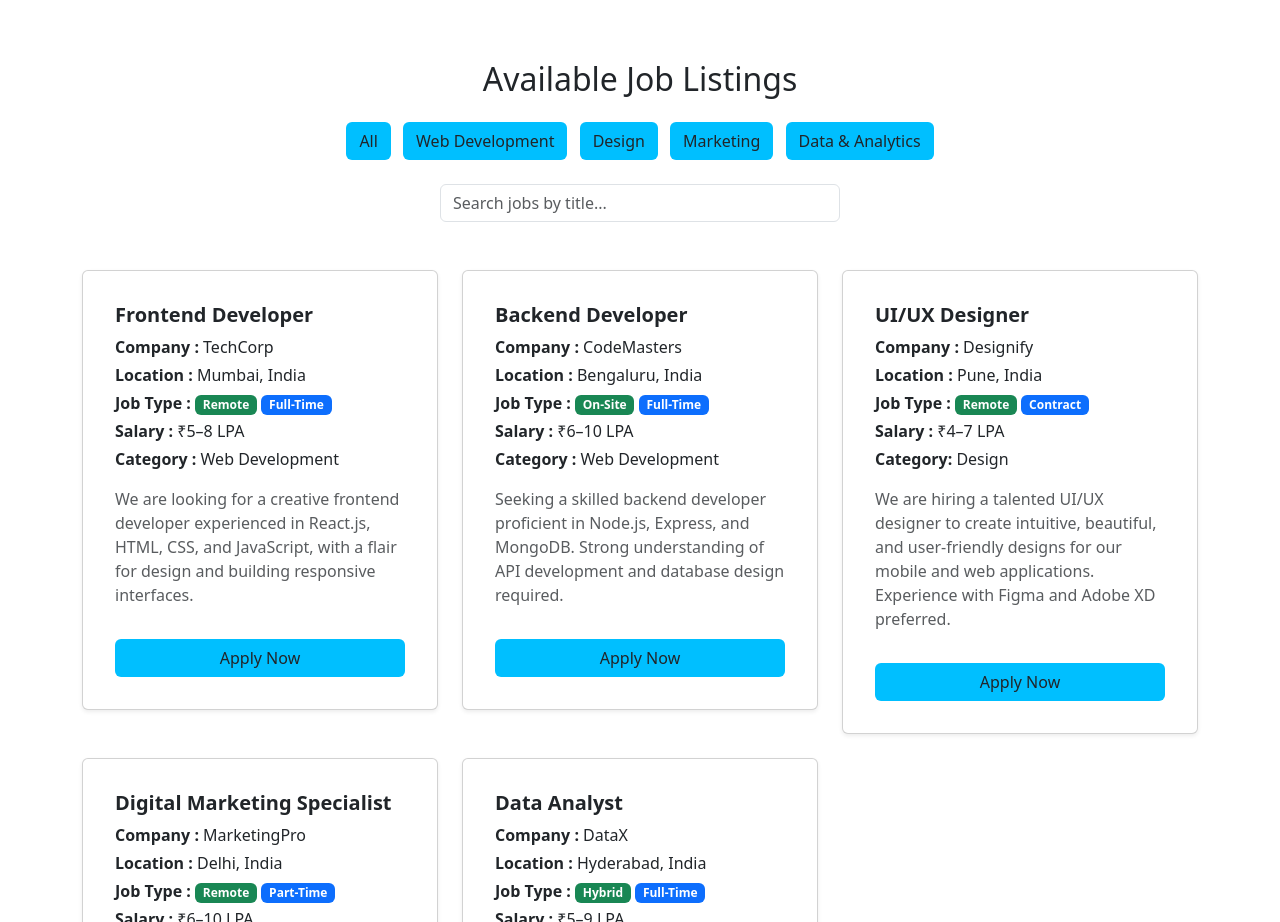
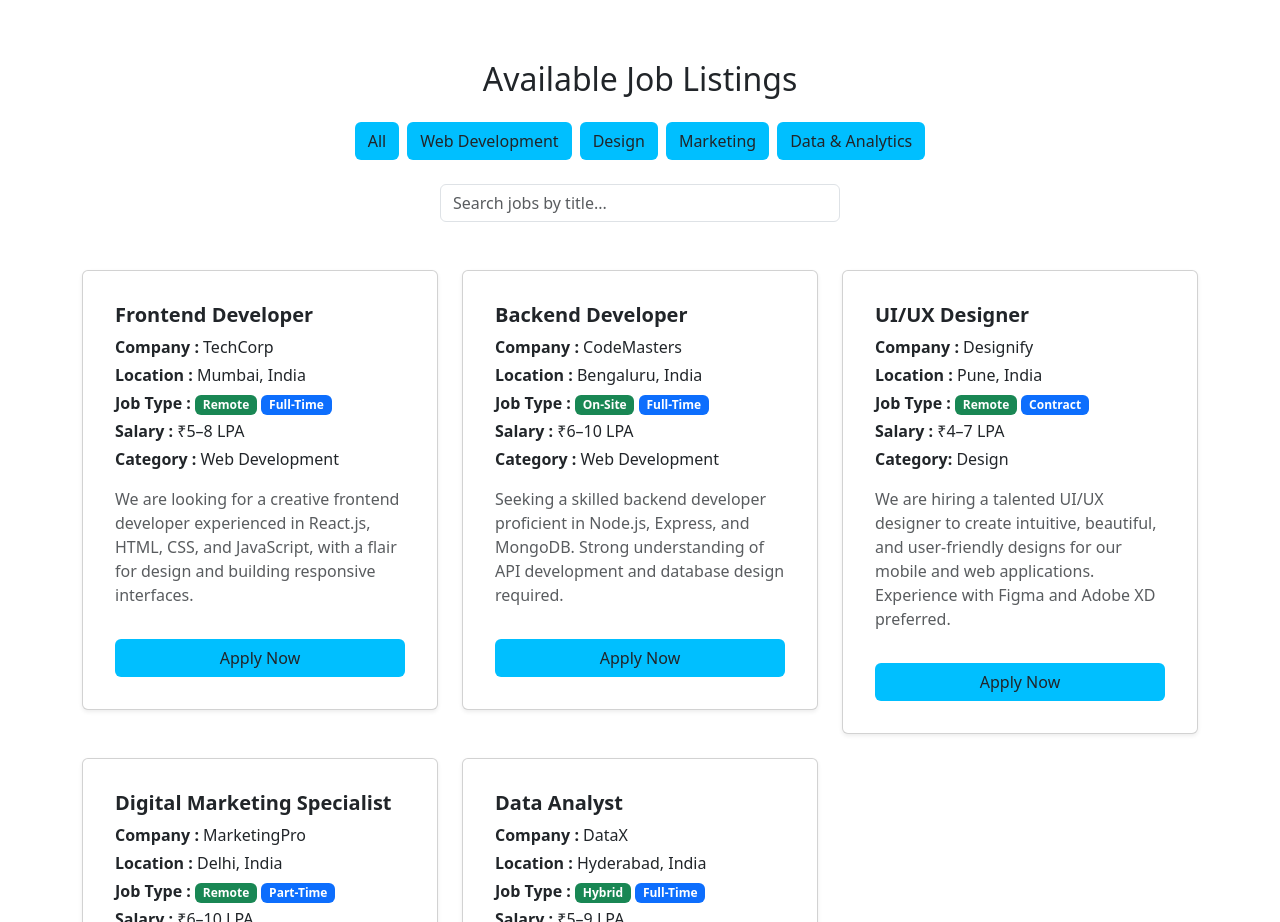
Before and after one commit to rarestone0309/job-portal, a plain HTML site: page index.html in a window 1280 px wide. Shown: the part 1320-2242 px from the top of the page. Drawn offline with nearby package versions, Linux system fonts and the light colour scheme.

Commit message:
Update index.html

```diff
--- a/index.html
+++ b/index.html
@@ -294,41 +294,23 @@
       <h2 class="text-center mb-4">Available Job Listings</h2>
       <!-- Filter Buttons -->
       <div class="text-center mb-4">
-        <button
-          class="btn mx-1 filter-btn"
-          style="background-color: #00bfff"
-          data-filter="all"
-        >
+  <div class="d-flex flex-wrap justify-content-center gap-2">
+    <button class="btn filter-btn" style="background-color: #00bfff" data-filter="all">
       All
     </button>
-        <button
-          class="btn mx-1 filter-btn"
-          style="background-color: #00bfff"
-          data-filter="Web Development"
-        >
+    <button class="btn filter-btn" style="background-color: #00bfff" data-filter="Web Development">
       Web Development
     </button>
-        <button
-          class="btn mx-1 filter-btn"
-          style="background-color: #00bfff"
-          data-filter="Design"
-        >
+    <button class="btn filter-btn" style="background-color: #00bfff" data-filter="Design">
       Design
     </button>
-        <button
-          class="btn mx-1 filter-btn"
-          style="background-color: #00bfff"
-          data-filter="Marketing"
-        >
+    <button class="btn filter-btn" style="background-color: #00bfff" data-filter="Marketing">
       Marketing
     </button>
-        <button
-          class="btn mx-1 filter-btn"
-          style="background-color: #00bfff"
-          data-filter="Data & Analytics"
-        >
+    <button class="btn filter-btn" style="background-color: #00bfff" data-filter="Data & Analytics">
       Data & Analytics
     </button>
+  </div>
 </div>
 
       <!-- Search Box -->
```
Lines whose indentation alone changed are shown as unchanged.
